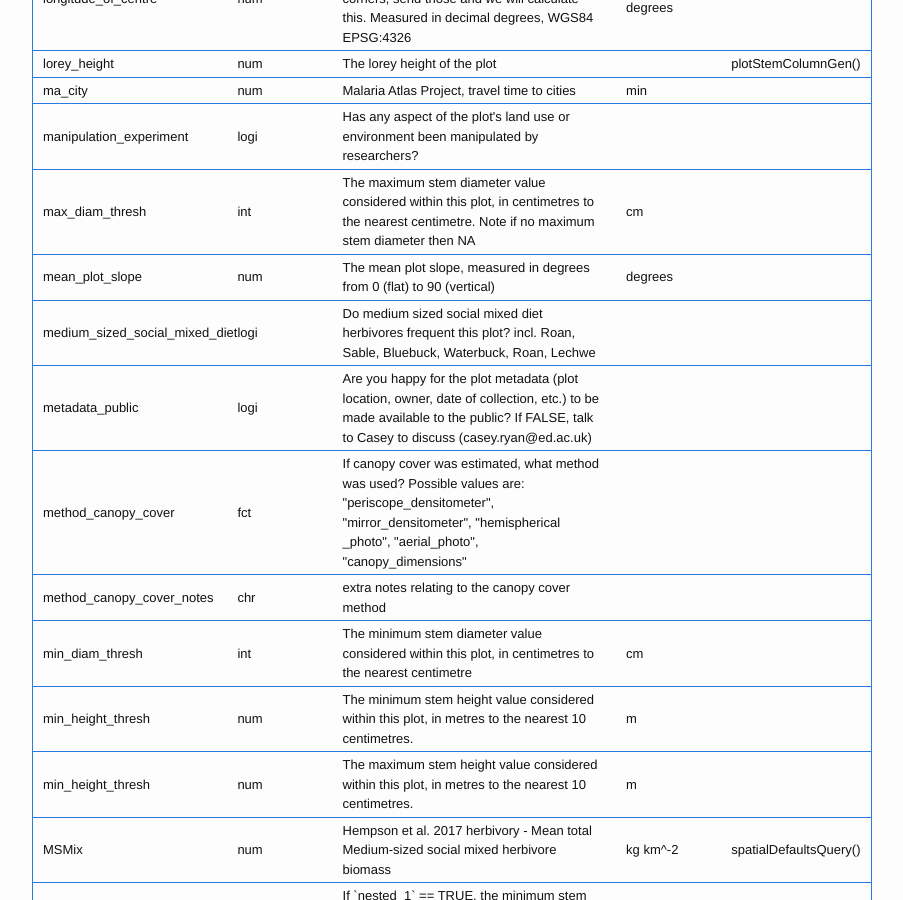
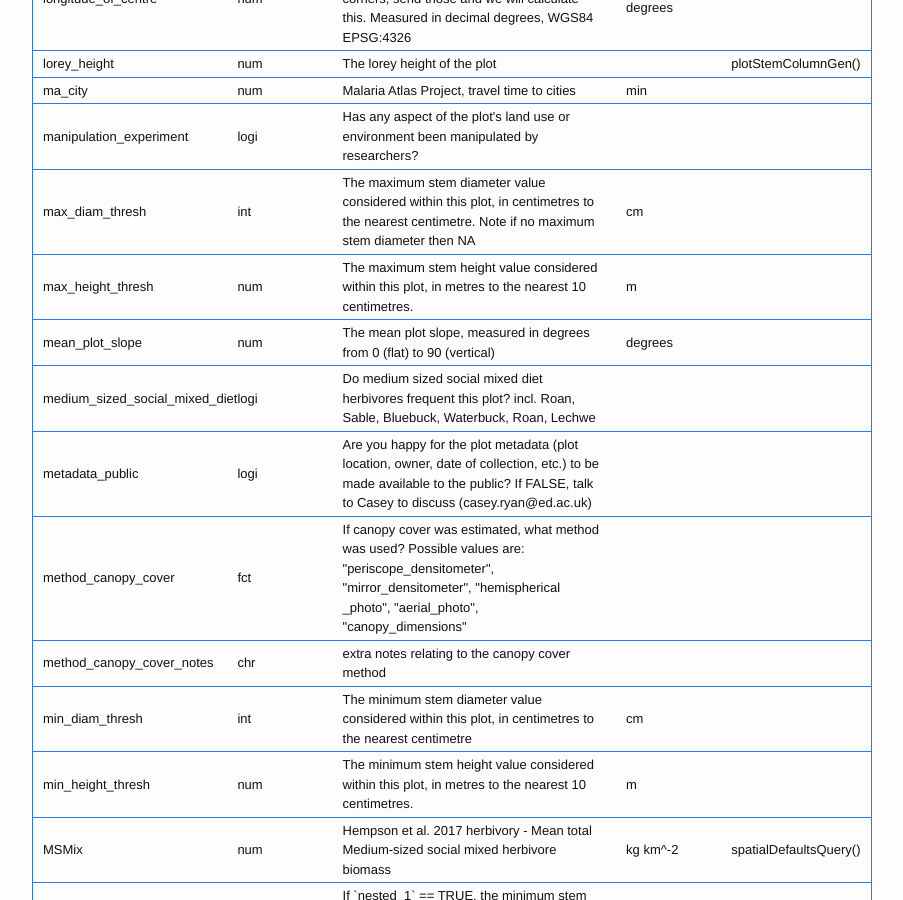
Before and after one commit to seosaw/seosaw.github.io, a Jekyll site: the page built from plot_columns.md, in a window 1280 px wide and 900 px high, scrolled down 5574 px. Shown: the whole window, without its empty margins (188-1091 px from the left). Built offline with Jekyll 4.4.1, drawn with Linux system fonts in a browser that asks for light colours; nearby versions of some CDN libraries.

Commit message:
Spelling mistake

```diff
--- a/plot_columns.md
+++ b/plot_columns.md
@@ -213,7 +213,7 @@ $('.grid').masonry({
     <td></td>
   </tr>
   <tr>
-    <td>min_height_thresh</td>
+    <td>max_height_thresh</td>
     <td>num</td>
     <td>The maximum stem height value considered within this plot,
     in metres to the nearest 10 centimetres.</td>
```
